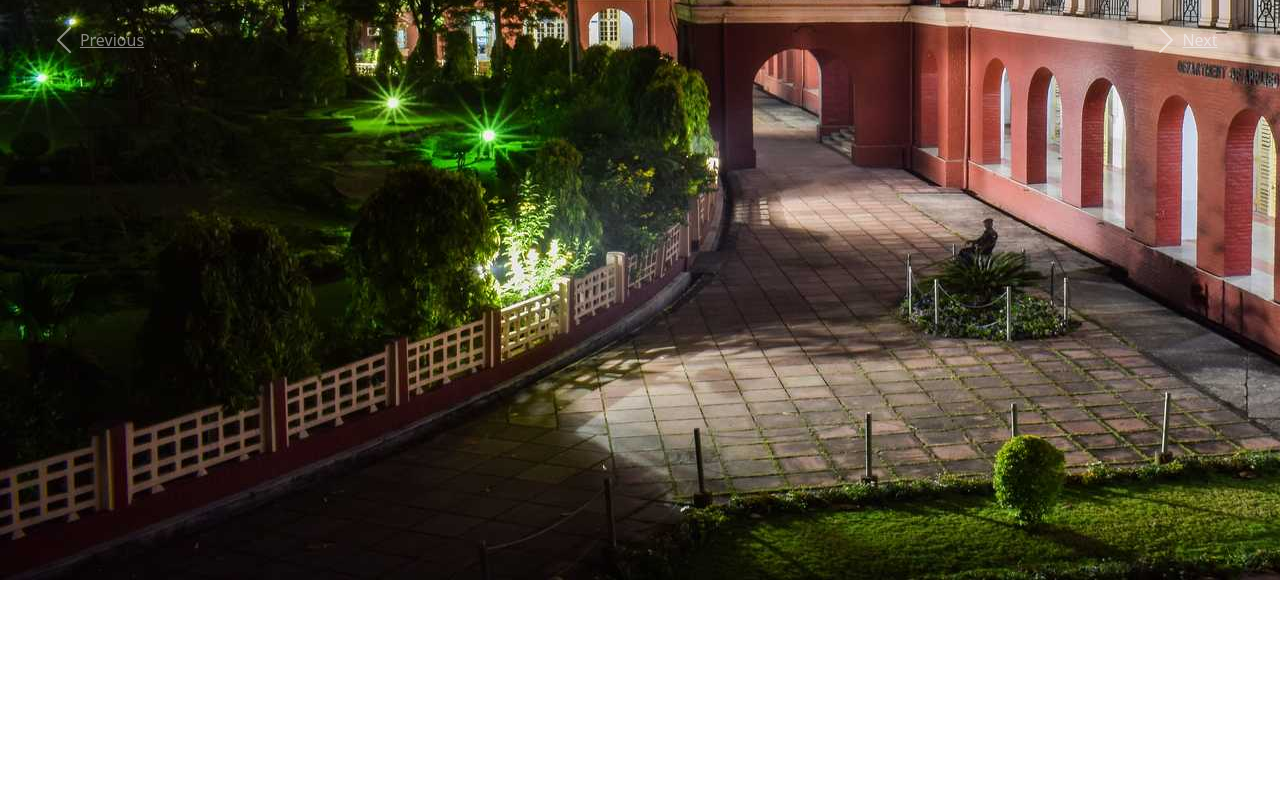
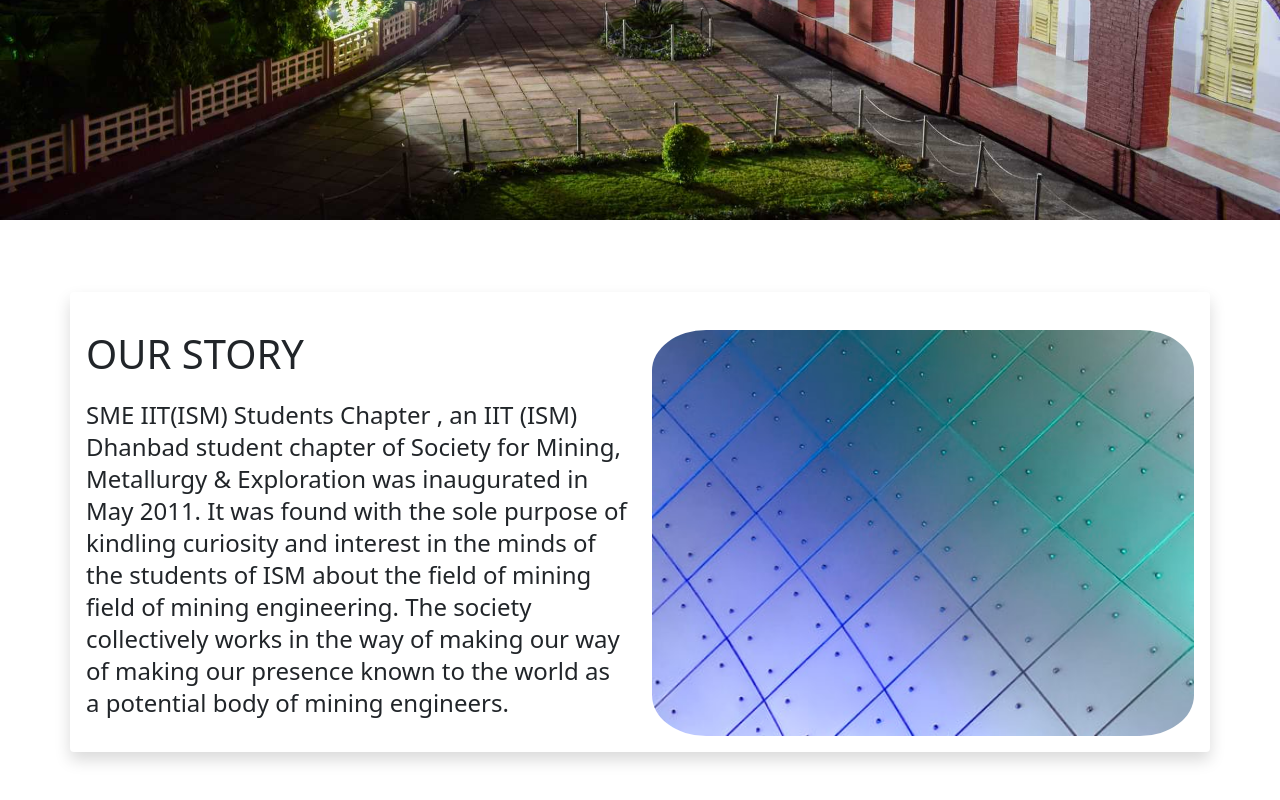
Before and after one commit to SME-IIT-ISM/website, a React (Create React App) app in the folder client/: page / in a window 1280 px wide. Shown: the part 602-1402 px from the top of the page. Before the commit the page ends 1182 px from the top, so only its background shows below. Built offline with nearby package versions, Linux system fonts and the light colour scheme.

Commit message:
add intro.js

```diff
--- a/client/src/App.css
+++ b/client/src/App.css
@@ -13,6 +13,25 @@
 }
 
 /*for Coursel.js   */
-#bootstrap-overrides .carousel-item:active {
+/* #bootstrap-overrides .carousel-item:active {
   width: 100%;
+} */
+.i2 {
+  width: 100vw;
 }
+
+/*for Intro.js */
+.i1 {
+  width: 100%;
+  border-radius: 10%;
+  margin-top: 4%;
+}
+.heading {
+  margin-top: 4%;
+  padding: auto;
+}
+.content {
+  font-size: 1.5rem;
+  line-height: 2rem;
+  margin-top: 4%;
+}
--- a/client/src/App.js
+++ b/client/src/App.js
@@ -2,12 +2,17 @@ import "bootstrap/dist/css/bootstrap.min.css";
 import "./App.css";
 import Example from "./components/Coursel";
 import Header from "./components/Header";
+import Intro from "./components/Intro";
 
 function App() {
   return (
     <div className="App">
       <Header />
       <Example />
+      <br />
+      <br />
+      <br />
+      <Intro />
     </div>
   );
 }
--- a/client/src/components/Coursel.js
+++ b/client/src/components/Coursel.js
@@ -57,7 +57,7 @@ const Example = (props) => {
         onExited={() => setAnimating(false)}
         key={item.src}
       >
-        <img src={item.src} alt={item.altText} />
+        <img src={item.src} alt={item.altText} className="i2" />
         <CarouselCaption
           captionText={item.caption}
           captionHeader={item.caption}
--- /dev/null
+++ b/client/src/components/Intro.js
@@ -0,0 +1,34 @@
+import React from "react";
+import { Container, Row, Col } from "reactstrap";
+import Image from "../image/intro.jpg";
+
+const Intro = (props) => {
+  return (
+    <Container className="shadow p-3 mb-5 bg-white rounded w-100">
+      <Row>
+        <Col xs="6">
+          <div className="left-align">
+            <h1 className="heading">OUR STORY</h1>
+            <div className="content">
+              <p>
+                SME IIT(ISM) Students Chapter , an IIT (ISM) Dhanbad student
+                chapter of Society for Mining, Metallurgy &amp; Exploration was
+                inaugurated in May 2011. It was found with the sole purpose of
+                kindling curiosity and interest in the minds of the students of
+                ISM about the field of mining field of mining engineering. The
+                society collectively works in the way of making our way of
+                making our presence known to the world as a potential body of
+                mining engineers.
+              </p>
+            </div>
+          </div>
+        </Col>
+        <Col xs="6">
+          <img className="i1" src={Image} alt="intro" />
+        </Col>
+      </Row>
+    </Container>
+  );
+};
+
+export default Intro;
```
Also changed, not shown: client/src/image/intro.jpg (added).
